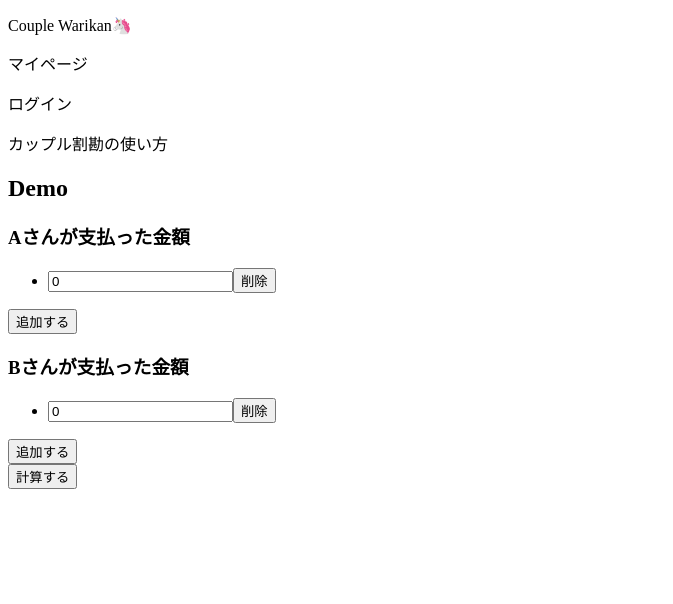
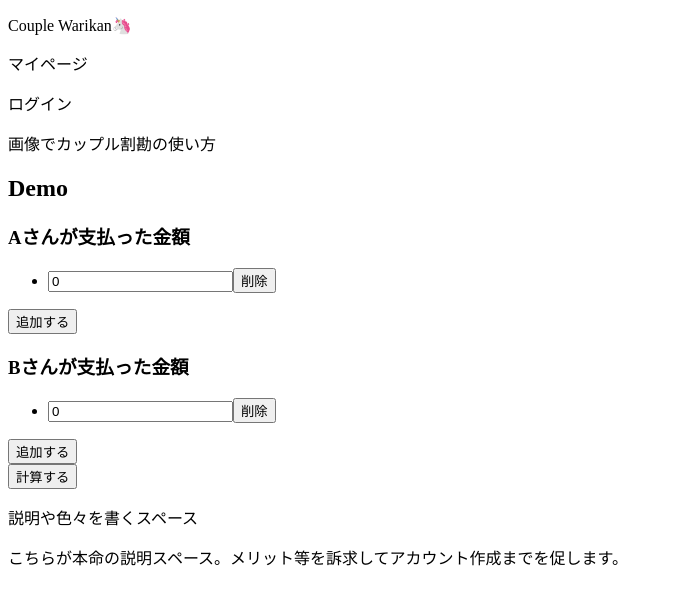
Before and after one commit to TokiyaHorikawa/couple-warikan, a Next.js app: page / in a window 1280 px wide. Shown: the top 604 px of the page, without its empty margins (0-673 px from the left). Built offline with nearby package versions, Linux system fonts and the light colour scheme.

Commit message:
feat: 微修正

```diff
--- a/components/DemoWarikan.tsx
+++ b/components/DemoWarikan.tsx
@@ -86,6 +86,7 @@ export default function DemoWarikan(): JSX.Element {
                 <div className="flex m-1">
                   <input
                     type="number"
+                    placeholder="金額を入力"
                     {...register(`bPayments.${index}.price` as const)}
                     className="form-input mt-1 block w-32 border-2 border-current"
                   />
--- a/pages/index.tsx
+++ b/pages/index.tsx
@@ -9,12 +9,18 @@ export default function Home(): JSX.Element {
         <title>Home - {siteTitle}</title>
       </Head>
       <section>
-        <p>カップル割勘の使い方</p>
+        <p>画像でカップル割勘の使い方</p>
       </section>
       <section className="grid justify-items-center p-3 bg-purple-200">
         <h2 className="text-3xl">Demo</h2>
         <DemoWarikan />
       </section>
+      <section>
+        <p>説明や色々を書くスペース</p>
+        <p>
+          こちらが本命の説明スペース。メリット等を訴求してアカウント作成までを促します。
+        </p>
+      </section>
     </Layout>
   );
 }
```
